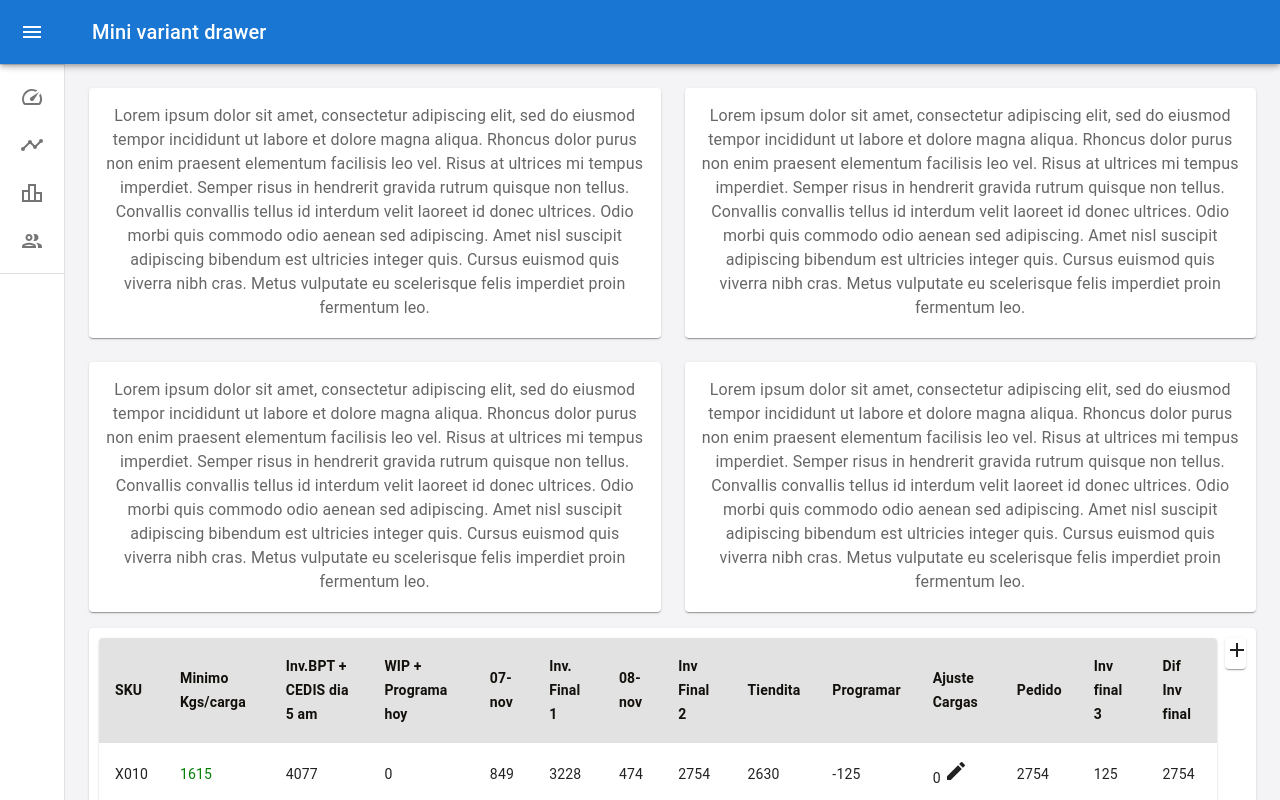
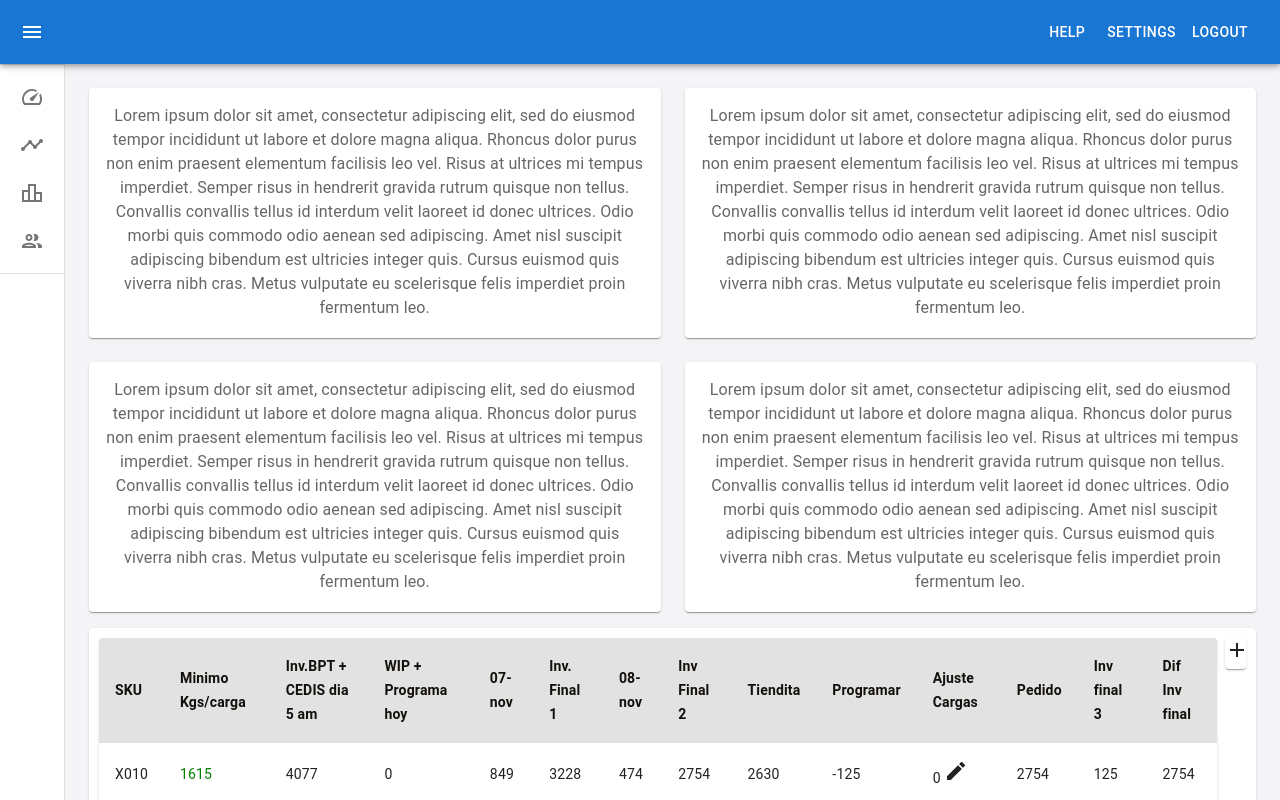
Before and after one commit to ZoiloMendoza/tabla_excel, a React (Create React App) app: page / in a window 1280 px wide. Shown: the top 800 px of the page. Built offline with nearby package versions, Linux system fonts and the light colour scheme.

Commit message:
update AppBar

```diff
--- a/src/components/DashBoard.js
+++ b/src/components/DashBoard.js
@@ -5,6 +5,7 @@ import MuiDrawer from '@mui/material/Drawer';
 import MuiAppBar from '@mui/material/AppBar';
 import Toolbar from '@mui/material/Toolbar';
 import List from '@mui/material/List';
+import Button from '@mui/material/Button';
 import CssBaseline from '@mui/material/CssBaseline';
 import Typography from '@mui/material/Typography';
 import Divider from '@mui/material/Divider';
@@ -105,8 +106,9 @@ export default function DashBoard() {
   };
 
   return (
-    <Box sx={{ display: "flex", background: "#f4f3f6" }}>
+    <Box sx={{ display: "flex"}}>
       <CssBaseline />
+
       <AppBar position="fixed" open={open}>
         <Toolbar>
           <IconButton
@@ -121,11 +123,22 @@ export default function DashBoard() {
           >
             <MenuIcon />
           </IconButton>
-          <Typography variant="h6" noWrap component="div">
-            Mini variant drawer
-          </Typography>
+
+          <Box sx={{ display: 'flex', justifyContent:'end', width:'100%' }}>
+              <Button sx={{ color: '#fff' }}>
+                Help
+              </Button>
+              <Button sx={{ color: '#fff' }}>
+                Settings
+              </Button>
+              <Button sx={{ color: '#fff' }}>
+                Logout
+              </Button>
+
+          </Box>
         </Toolbar>
       </AppBar>
+
       <Drawer variant="permanent" open={open}>
         <DrawerHeader>
           <IconButton onClick={handleDrawerClose}>
@@ -176,7 +189,7 @@ export default function DashBoard() {
         </List>
         <Divider />
       </Drawer>
-      <Box component="main" sx={{ flexGrow: 1, p: 3 }}>
+      <Box component="main" sx={{ flexGrow: 1, p: 3,background: "#f4f3f6" }}>
         <DrawerHeader />
         <Grid container spacing={2} columns={12}>
           <Grid item xs={12}>
```
